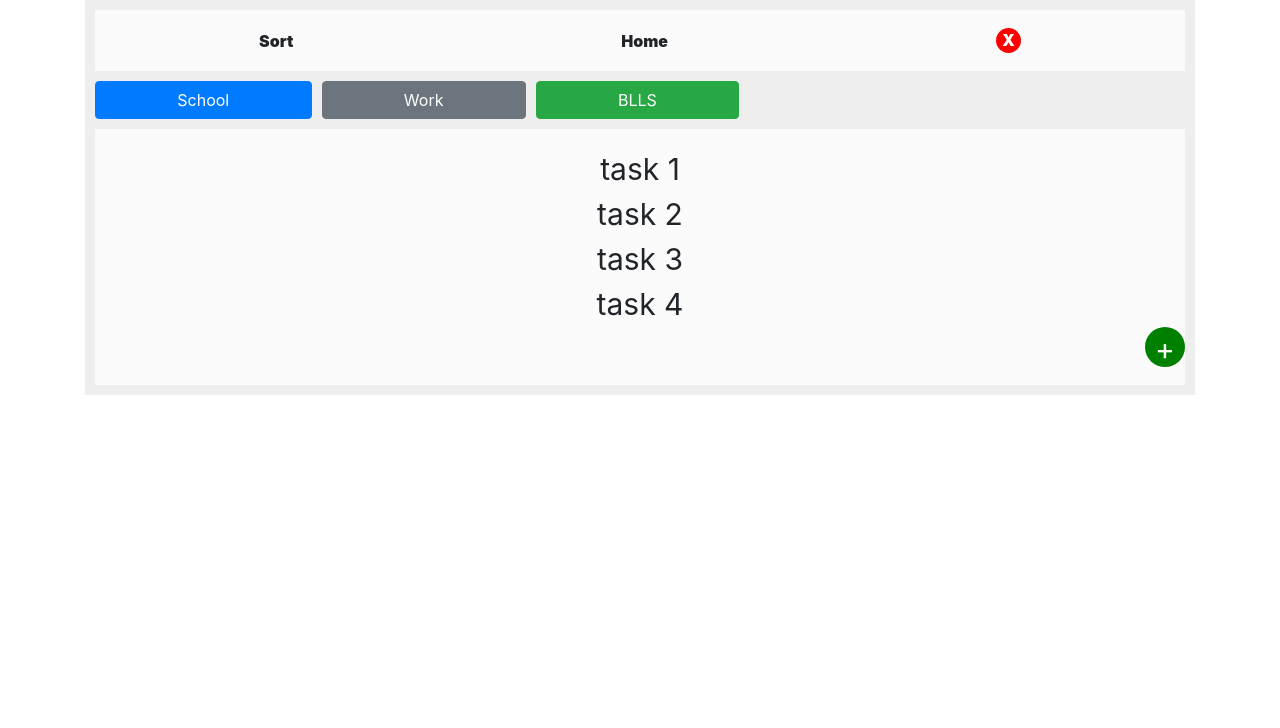
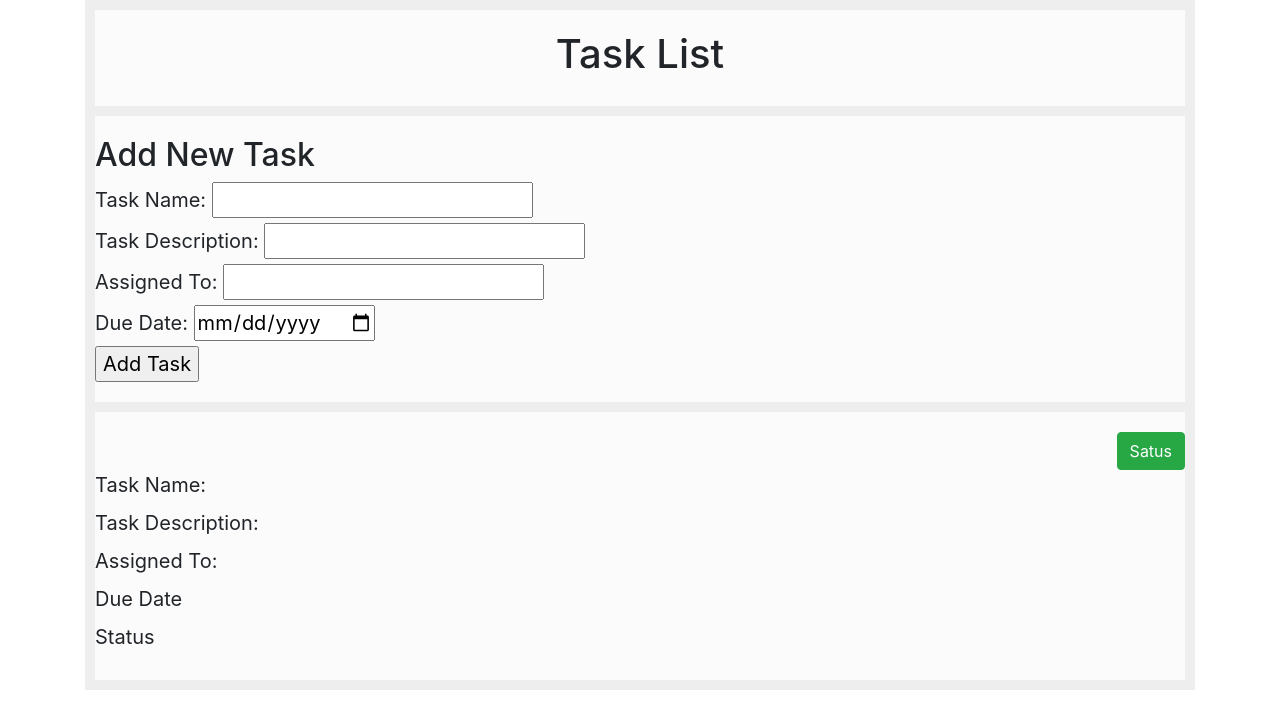
Before and after one commit to tekacode/task-manager, a plain HTML site: page index.html in a window 1280 px wide. Drawn offline with nearby package versions, Linux system fonts and the light colour scheme.

Commit message:
index modified

```diff
--- a/Resources/style.css
+++ /dev/null
@@ -1,4 +0,0 @@
-p {
-  color: red;
-  background-color: green;
-}
--- a/index.html
+++ b/index.html
@@ -1,8 +1,14 @@
 <!DOCTYPE html>
 <html>
   <head>
-   <link rel="stylesheet" href="https://stackpath.bootstrapcdn.com/bootstrap/4.2.1/css/bootstrap.min.css" integrity="sha384-GJzZqFGwb1QTTN6wy59ffF1BuGJpLSa9DkKMp0DgiMDm4iYMj70gZWKYbI706tWS" crossorigin="anonymous">
+    <link
+      rel="stylesheet"
+      href="https://stackpath.bootstrapcdn.com/bootstrap/4.2.1/css/bootstrap.min.css"
+      integrity="sha384-GJzZqFGwb1QTTN6wy59ffF1BuGJpLSa9DkKMp0DgiMDm4iYMj70gZWKYbI706tWS"
+      crossorigin="anonymous"
+    />
     <style>
+
      .grid-container {
         display: grid;
         grid-template-columns: auto auto auto auto auto auto;
@@ -14,88 +20,69 @@
       .grid-container > div {
         background-color: rgba(255, 255, 255, 0.8);
         text-align: center;
-        padding: 18px 0;
-        font-size: 30px;
+        padding: 20px 0;
+        font-size: 20px;
       }
 
       .heading1,
-      .buttens1,
-      .lists1,
-      .plus1 {
+      .form1,
+      .status1
+      {
         grid-column: 1 / 7;
       }
 
-      .heading1{
-        display: flex;
+    .status1 > div {
+        text-align:left;
     }
-      .buttens1{
-        display:flex;
+    .status1 > #stat{
+        text-align:right;
     }
-
-  .hd1 {
-        border: none;
-        color: balck;
-        text-align: center;
-        text-decoration: none;
-        display: inline-block;
-        font-size: 16px;
-        margin: 4px 2px;
-        cursor: pointer;
-        margin:auto;
-        font-weight:900;
+    .form1 > #formOne{
+        text-align:left;
     }
-   .close1 {
-       background-color:red;
-       color:white;
-       border-radius: 50%;
-       width:25px;
-       height:25px;
-       float:right;
-       text-align: center;
-      }
-  .lists1{
-    align:left;
-  }
-
-  .circle {
-       background-color:green;
-       color:white;
-       border-radius: 50%;
-       width:40px;
-       height:40px;
-       float:right;
-       text-align: center;
-      }
-
 
     </style>
   </head>
   <body>
     <main class="container">
+      <div class="grid-container">
+        <div class="heading1"><h1>Task List</h1></div>
+        <div class="form1">
+            <form id="formOne" action="#" method="POST">
+                <h2>Add New Task </h2>
+                <label for="taskName">Task Name:</label>
+                <input id="taskName">
+                <br>
+                <label for="taskDescription">Task Description:</label>
+                <input id="taskDescription" type="textarea">
+                <br>
+                <label for="assign">Assigned To:</label>
+                <input id="assign">
+                <br>
+                <label for="dueDate">Due Date:</label>
+                <input id="dueDate" type="date">
+                <br>
+                <input type="submit" value="Add Task">
+            </form>
+        </div>
+        <div class="status1">
+        <div id="stat">
+        <button type="button" class="btn btn-success">Satus</button>
 
-    <div class="grid-container">
+        </div>
+        <div>
+            <label>Task Name:</label>
+            <br>
+            <label>Task Description:</label>
+            <br>
+            <label>Assigned To:</label>
+            <br>
+            <label>Due Date</label>
+            <br>
+            <label>Status</label>
 
-      <div class="heading1">
-        <div class="hd1">Sort</div>
-        <div class="hd1">Home</div>
-        <div class="hd1 close1">X</div>
         </div>
 
-          <button type="button" class="btn btn-primary">School</button>
-          <button type="button" class="btn btn-secondary">Work</button>
-          <button type="button" class="btn btn-success">BLLS</button>
-
-      <div class="lists1">
-
-
-        <div>task 1</div>
-        <div>task 2</div>
-        <div>task 3</div>
-        <div>task 4</div>
-
-
-      <div class="plus1">
-          <div class="circle">+<div>
         </div>
       </div>
     </main>
--- a/resources/css/style.css
+++ /dev/null
@@ -1,3 +0,0 @@
-.grid-container{
-    display: grid;
-}
```
Also changed, not shown: add-task.html (deleted, +0 -90 lines), task-list.html (deleted, +0 -22 lines), style.css (added). Lines whose indentation alone changed are shown as unchanged.
